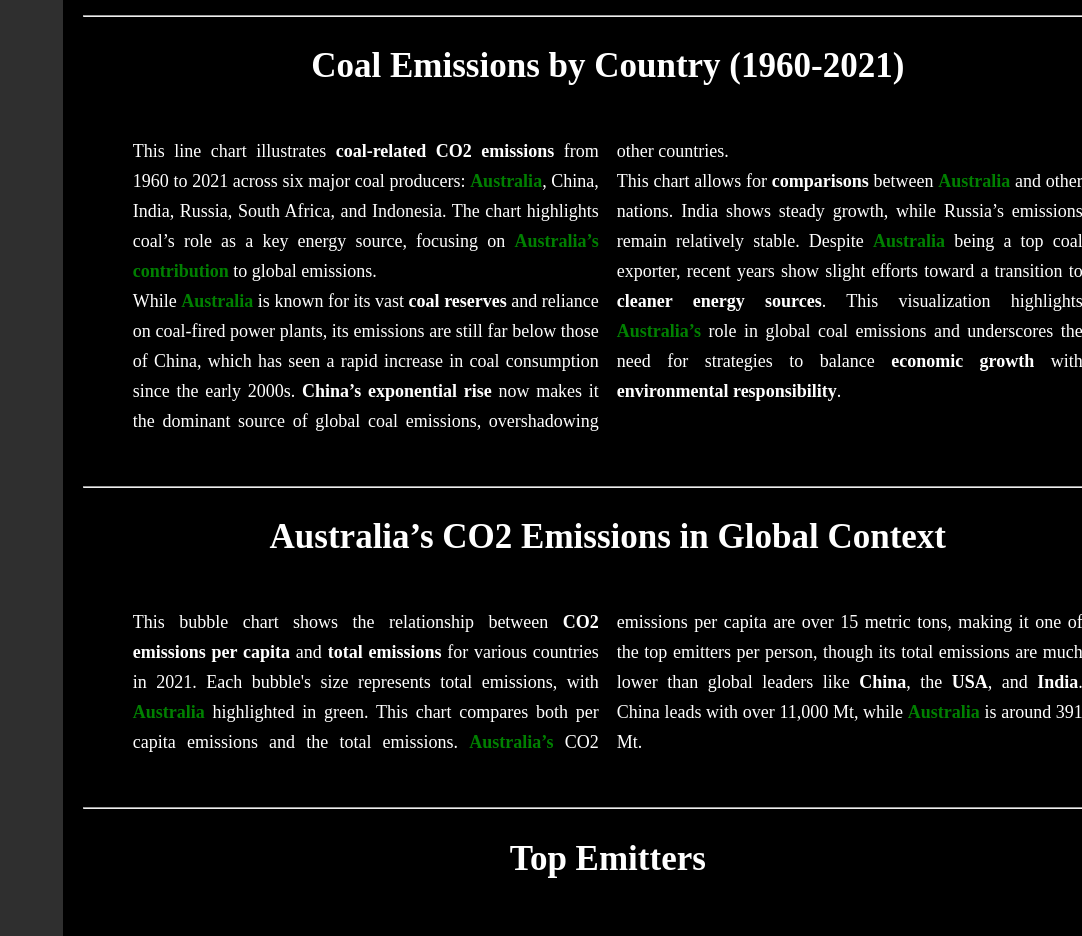
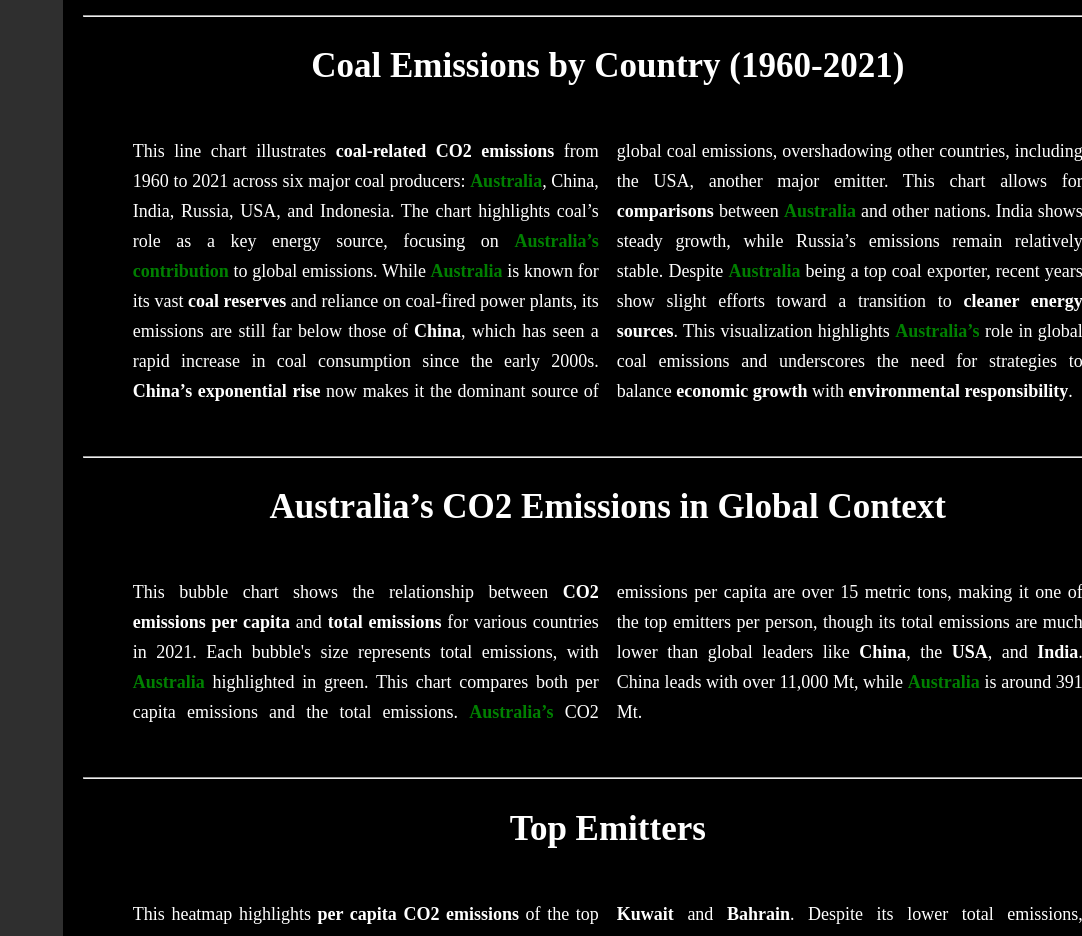
Before and after one commit to wtie0003/FIT3179_Data_visualisation_2, a plain HTML site: page index.html in a window 1280 px wide. Shown: the part 1660-2596 px from the top of the page, without its empty margins (198-1280 px from the left). Drawn offline with Linux system fonts and the light colour scheme; a script that the page names is missing.

Commit message:
Update index.html

```diff
--- a/index.html
+++ b/index.html
@@ -92,21 +92,21 @@
         <div id="line_chart"></div>
          <p id="sec3_text" class="text">
           This line chart illustrates <strong>coal-related CO2 emissions</strong> from 1960 to 2021 across six major coal
-            producers: <span style="color:green;"><strong>Australia</strong></span>, China, India, Russia, South Africa, and
-            Indonesia. The chart highlights coal’s role as a key energy source, focusing on <span style="color:green;">
-            <strong>Australia’s contribution</strong></span> to global emissions.
-            <br>
-            While <span style="color:green;"><strong>Australia</strong></span> is known for its
-            vast <strong>coal reserves</strong> and reliance on coal-fired power plants, its emissions are still far
-            below those of China, which has seen a rapid increase in coal consumption since the early 2000s.
+          producers: <span style="color:green;"><strong>Australia</strong></span>, China, India, Russia,
+          USA, and Indonesia. The chart highlights coal’s role as a key energy source, focusing on
+          <span style="color:green;"><strong>Australia’s contribution</strong></span> to global emissions.
+
+          While <span style="color:green;"><strong>Australia</strong></span> is known for its vast
+          <strong>coal reserves</strong> and reliance on coal-fired power plants, its emissions are still far below those of
+          <strong>China</strong>, which has seen a rapid increase in coal consumption since the early 2000s.
           <strong>China’s exponential rise</strong> now makes it the dominant source of global coal emissions,
-            overshadowing other countries.
-            <br>
+          overshadowing other countries, including the USA, another major emitter.
+
           This chart allows for <strong>comparisons</strong> between <span style="color:green;">
-            <strong>Australia</strong></span> and other nations. India shows steady growth, while Russia’s
-            emissions remain relatively stable. Despite <span style="color:green;"><strong>Australia</strong></span>
-            being a top coal exporter, recent years show slight efforts toward a transition to
-            <strong>cleaner energy sources</strong>.
+          <strong>Australia</strong></span> and other nations. India shows steady growth, while Russia’s emissions remain relatively
+          stable. Despite <span style="color:green;"><strong>Australia</strong></span> being a top coal exporter, recent years show slight
+          efforts toward a transition to <strong>cleaner energy sources</strong>.
+
           This visualization highlights <span style="color:green;"><strong>Australia’s</strong></span>
           role in global coal emissions and underscores the need for strategies to balance
           <strong>economic growth</strong> with <strong>environmental responsibility</strong>.
```
Lines whose indentation alone changed are shown as unchanged.
